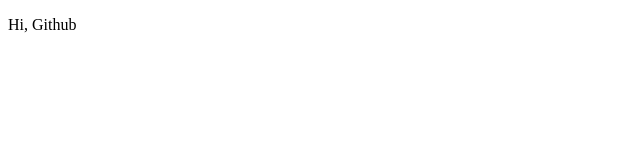
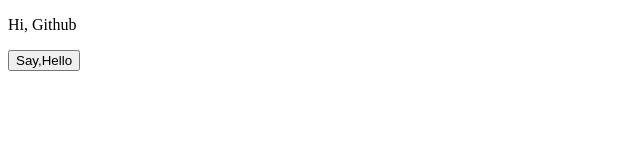
Before and after one commit to dipweb/Gitdemo, a plain HTML site: page index.html in a window 1280 px wide. Shown: the whole page, without its empty margins (0-640 px from the left). Drawn offline with Linux system fonts and the light colour scheme.

Commit message:
added button

```diff
--- a/index.html
+++ b/index.html
@@ -7,5 +7,6 @@
 </head>
 <body>
     <p>Hi, Github</p>
+    <button>Say,Hello</button>
 </body>
 </html>
```
